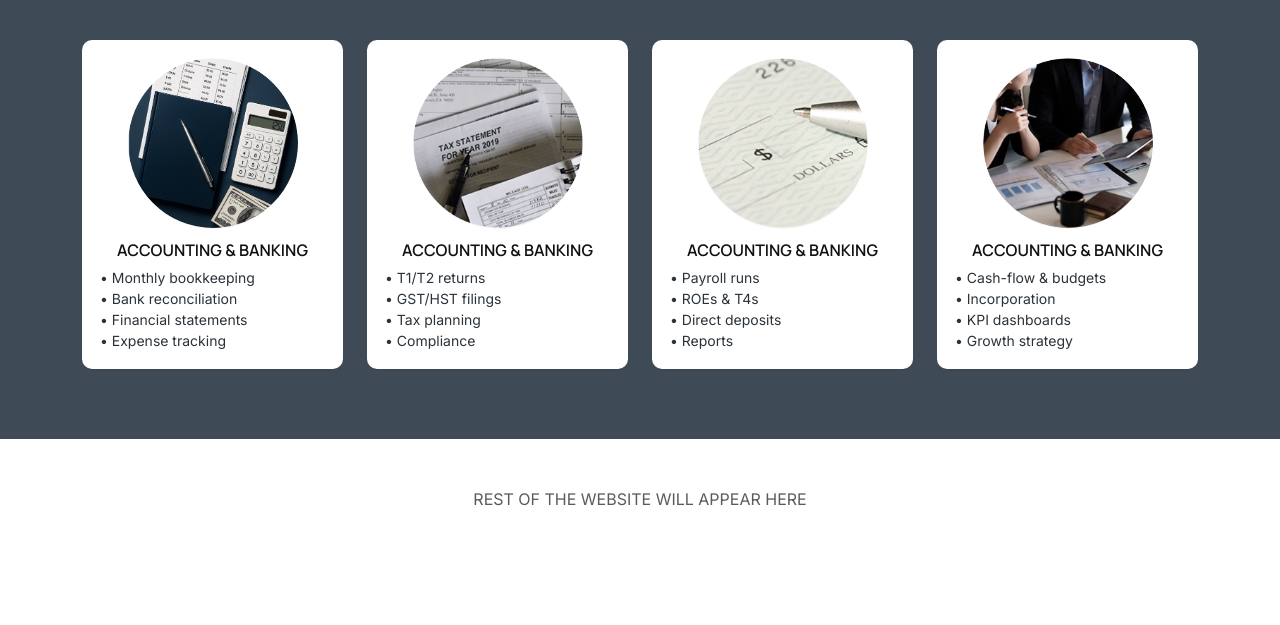
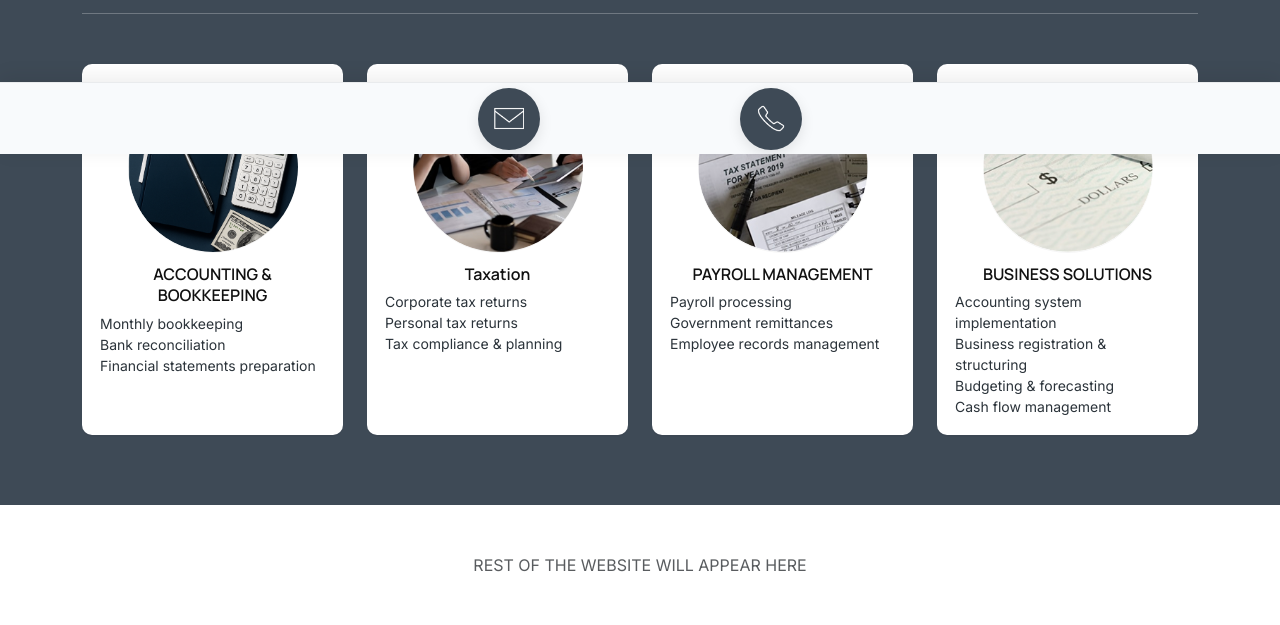
Before and after one commit to DariaDeriagina/KNM, a plain HTML site: page index.html in a window 1280 px wide. Shown: the part 646-1271 px from the top of the page. Before the commit the page ends 1205 px from the top, so only its background shows below. Drawn offline with nearby package versions, Linux system fonts and the light colour scheme.

Commit message:
Sticky icons added

```diff
--- a/index.html
+++ b/index.html
@@ -1,19 +1,36 @@
 <!DOCTYPE html>
 <html lang="en">
-<head>
-  <meta charset="utf-8" />
-  <meta name="viewport" content="width=device-width, initial-scale=1" />
-  <title>KNM Finance</title>
+	<head>
+		<meta charset="utf-8" />
+		<meta name="viewport" content="width=device-width, initial-scale=1" />
+		<title>KNM Finance</title>
 
-  <!-- Favicons -->
-  <link rel="apple-touch-icon" sizes="180x180" href="./favicon_io/apple-touch-icon.png">
-  <link rel="icon" type="image/png" sizes="32x32" href="./favicon_io/favicon-32x32.png?v=2">
-  <link rel="icon" type="image/png" sizes="16x16" href="./favicon_io/favicon-16x16.png?v=2">
-  <link rel="manifest" href="./favicon_io/site.webmanifest">
-  <link rel="shortcut icon" href="./favicon_io/favicon.ico?v=2" type="image/x-icon">
-  <meta name="theme-color" content="#3E4A56">
-</head>
-
+		<!-- Favicons -->
+		<link
+			rel="apple-touch-icon"
+			sizes="180x180"
+			href="./favicon_io/apple-touch-icon.png"
+		/>
+		<link
+			rel="icon"
+			type="image/png"
+			sizes="32x32"
+			href="./favicon_io/favicon-32x32.png?v=2"
+		/>
+		<link
+			rel="icon"
+			type="image/png"
+			sizes="16x16"
+			href="./favicon_io/favicon-16x16.png?v=2"
+		/>
+		<link rel="manifest" href="./favicon_io/site.webmanifest" />
+		<link
+			rel="shortcut icon"
+			href="./favicon_io/favicon.ico?v=2"
+			type="image/x-icon"
+		/>
+		<meta name="theme-color" content="#3E4A56" />
+		<
 
 		<!-- Bootstrap 5 -->
 		<link
@@ -31,7 +48,6 @@
 	<body>
 		<!-- =================MARK: HEADER ================= -->
 		<nav class="navbar navbar-expand-lg topbar sticky-top">
-
 			<div class="container">
 				<a class="navbar-brand d-flex align-items-center gap-2" href="#main">
 					<img src="./Assets/KNM_Logo.png" class="brand-mark" alt="KNM logo" />
@@ -51,7 +67,9 @@
 
 				<div class="collapse navbar-collapse" id="navMain">
 					<ul class="navbar-nav ms-auto mb-2 mb-lg-0">
-						<li class="nav-item"><a class="nav-link px-3" href="#main">MAIN</a></li>
+						<li class="nav-item">
+							<a class="nav-link px-3" href="#main">MAIN</a>
+						</li>
 						<li class="nav-item">
 							<a class="nav-link px-3" href="#services">SERVICES</a>
 						</li>
@@ -81,12 +99,12 @@
 						<p class="hero-sub fs-5 fade-on-scroll">Expertise You Can Trust</p>
 
 						<div class="btn-gap mt-3 fade-on-scroll">
-							<a href="#contact" class="btn btn-cta btn-primary-knm"
-								>Get a Consultation</a
+							<a href="#services" class="btn btn-cta btn-primary-knm"
+								>Explore Our Services</a
 							>
-							<a href="#services" class="btn btn-cta btn-outline-knm"
+							<!-- <a href="#services" class="btn btn-cta btn-outline-knm"
 								>Explore our Services</a
-							>
+							> -->
 						</div>
 					</div>
 
@@ -102,7 +120,7 @@
 			</div>
 		</section>
 
-		<!-- ================= SERVICES ================= -->
+		<!-- ================= MARK: SERVICES ================= -->
 		<section id="services" class="section-services">
 			<div class="container">
 				<h2 class="manrope fw-bold display-6 fade-on-scroll">Services</h2>
@@ -118,29 +136,28 @@
 								src="./Assets/ServicePic1.png"
 								alt="Accounting & Banking image"
 							/>
-							<h3 class="svc-title">ACCOUNTING &amp; BANKING</h3>
+							<h3 class="svc-title">ACCOUNTING &amp; BOOKKEEPING</h3>
 							<ul class="list-unstyled text-start small mb-0">
-								<li>• Monthly bookkeeping</li>
-								<li>• Bank reconciliation</li>
-								<li>• Financial statements</li>
-								<li>• Expense tracking</li>
+								<li>Monthly bookkeeping</li>
+								<li>Bank reconciliation</li>
+								<li>Financial statements preparation</li>
 							</ul>
 						</div>
 					</div>
+
 					<!-- card 2 -->
 					<div class="col-12 col-md-6 col-lg-3 fade-on-scroll">
 						<div class="svc-card text-center">
 							<img
 								class="svc-image"
-								src="./Assets/ServicePic2.png"
-								alt="Taxation image"
+								src="./Assets/ServicePic4.png"
+								alt="Advisory image"
 							/>
-							<h3 class="svc-title">ACCOUNTING &amp; BANKING</h3>
+							<h3 class="svc-title">Taxation</h3>
 							<ul class="list-unstyled text-start small mb-0">
-								<li>• T1/T2 returns</li>
-								<li>• GST/HST filings</li>
-								<li>• Tax planning</li>
-								<li>• Compliance</li>
+								<li>Corporate tax returns</li>
+								<li>Personal tax returns</li>
+								<li>Tax compliance &amp; planning</li>
 							</ul>
 						</div>
 					</div>
@@ -149,15 +166,14 @@
 						<div class="svc-card text-center">
 							<img
 								class="svc-image"
-								src="./Assets/ServicePic3.png"
-								alt="Payroll image"
+								src="./Assets/ServicePic2.png"
+								alt="Taxation image"
 							/>
-							<h3 class="svc-title">ACCOUNTING &amp; BANKING</h3>
+							<h3 class="svc-title">PAYROLL MANAGEMENT</h3>
 							<ul class="list-unstyled text-start small mb-0">
-								<li>• Payroll runs</li>
-								<li>• ROEs & T4s</li>
-								<li>• Direct deposits</li>
-								<li>• Reports</li>
+								<li>Payroll processing</li>
+								<li>Government remittances</li>
+								<li>Employee records management</li>
 							</ul>
 						</div>
 					</div>
@@ -166,21 +182,39 @@
 						<div class="svc-card text-center">
 							<img
 								class="svc-image"
-								src="./Assets/ServicePic4.png"
-								alt="Advisory image"
+								src="./Assets/ServicePic3.png"
+								alt="Payroll image"
 							/>
-							<h3 class="svc-title">ACCOUNTING &amp; BANKING</h3>
+							<h3 class="svc-title">BUSINESS SOLUTIONS</h3>
 							<ul class="list-unstyled text-start small mb-0">
-								<li>• Cash-flow & budgets</li>
-								<li>• Incorporation</li>
-								<li>• KPI dashboards</li>
-								<li>• Growth strategy</li>
+								<li>Accounting system implementation</li>
+								<li>Business registration &amp; structuring</li>
+								<li>Budgeting &amp; forecasting</li>
+								<li>Cash flow management</li>
 							</ul>
 						</div>
 					</div>
 				</div>
 			</div>
 		</section>
+
+		<!-- ================= MARK: STICKY CONTACT ICONS ================= -->
+		<nav class="contact-dock" aria-label="Quick contact">
+			<a href="mailto:KirillSamokhin@gmail.com " aria-label="Email">
+				<img
+					src="./Assets/icons/EmailKNM.png"
+					alt="email icon"
+					class="dock-icon"
+				/>
+			</a>
+			<a href="tel:+16479884786" aria-label="Phone">
+				<img
+					src="./Assets/icons/PhoneKNM.png"
+					alt="phone icon"
+					class="dock-icon"
+				/>
+			</a>
+		</nav>
 
 		<!-- Placeholder for the rest -->
 		<section class="py-5 text-center text-muted">
--- a/styles.css
+++ b/styles.css
@@ -293,3 +293,88 @@ a {
 		transform: none;
 	}
 }
+/* ================================
+   MARK: STICKY CONTACT ICONS — KNM CLEAN VERSION
+   Lighter tone, subtle shadows, elegant spacing
+   ================================ */
+
+.contact-dock {
+	position: fixed;
+	left: 0;
+	right: 0;
+	bottom: 0;
+	height: 72px;
+	background: #f8fafc; /* light neutral background */
+	box-shadow: 0 -4px 20px rgba(0, 0, 0, 0.08);
+	display: flex;
+	justify-content: center;
+	align-items: center;
+	gap: 200px; /* wider spacing between icons */
+	z-index: 1040;
+	border-top: 1px solid rgba(0, 0, 0, 0.06);
+}
+
+/* Circle buttons */
+.contact-dock a {
+	display: inline-flex;
+	align-items: center;
+	justify-content: center;
+	width: 62px;
+	height: 62px;
+	border-radius: 50%;
+	background: #3e4a56; /* KNM primary tone */
+	box-shadow: 0 4px 14px rgba(0, 0, 0, 0.1);
+	transition: all 0.35s ease;
+	transform: translateY(0);
+}
+
+/* Hover effect — lift + gentle lightening */
+.contact-dock a:hover {
+	transform: translateY(-5px);
+	background: #4b5a68; /* lighter tone */
+	box-shadow: 0 8px 20px rgba(0, 0, 0, 0.18), 0 0 10px rgba(62, 74, 86, 0.3);
+}
+
+/* Icons */
+.dock-icon {
+	width: 30px;
+	height: 30px;
+	object-fit: contain;
+	filter: brightness(0) invert(1); /* make icons white */
+	transition: transform 0.3s ease;
+}
+
+.contact-dock a:hover .dock-icon {
+	transform: scale(1.15);
+}
+
+/* Mobile adjustments */
+@media (max-width: 768px) {
+	.contact-dock {
+		height: 64px;
+		gap: 180px; /* smaller gap on tablets */
+	}
+	.contact-dock a {
+		width: 54px;
+		height: 54px;
+	}
+	.dock-icon {
+		width: 26px;
+		height: 26px;
+	}
+}
+
+@media (max-width: 480px) {
+	.contact-dock {
+		height: 60px;
+		gap: 180px; /* comfortable on small screens */
+	}
+	.contact-dock a {
+		width: 50px;
+		height: 50px;
+	}
+	.dock-icon {
+		width: 24px;
+		height: 24px;
+	}
+}
```
Also changed, not shown: linkInbio/knm-link-in-bio.html (renamed from AnimationLogoKNM/knm-link-in-bio.html, +4 -4 lines), Assets/icons/EmailKNM.png (added), Assets/icons/KNMLogoText.png (added), Assets/icons/PhoneKNM.png (added), linkInbio/AnimationLogoKNM/KNMLogoImgnoBG.png (renamed from AnimationLogoKNM/KNMLogoImgnoBG.png), linkInbio/AnimationLogoKNM/LetterK.png (renamed from AnimationLogoKNM/LetterK.png), linkInbio/AnimationLogoKNM/LetterM.png (renamed from AnimationLogoKNM/LetterM.png), linkInbio/AnimationLogoKNM/LetterN.png (renamed from AnimationLogoKNM/LetterN.png), 2 other files.
